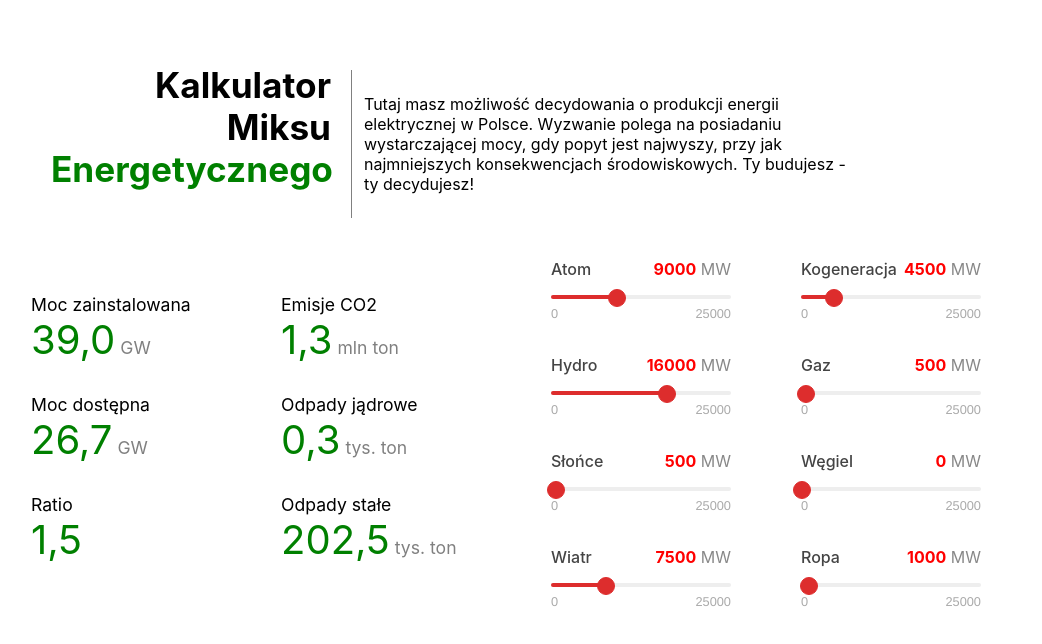
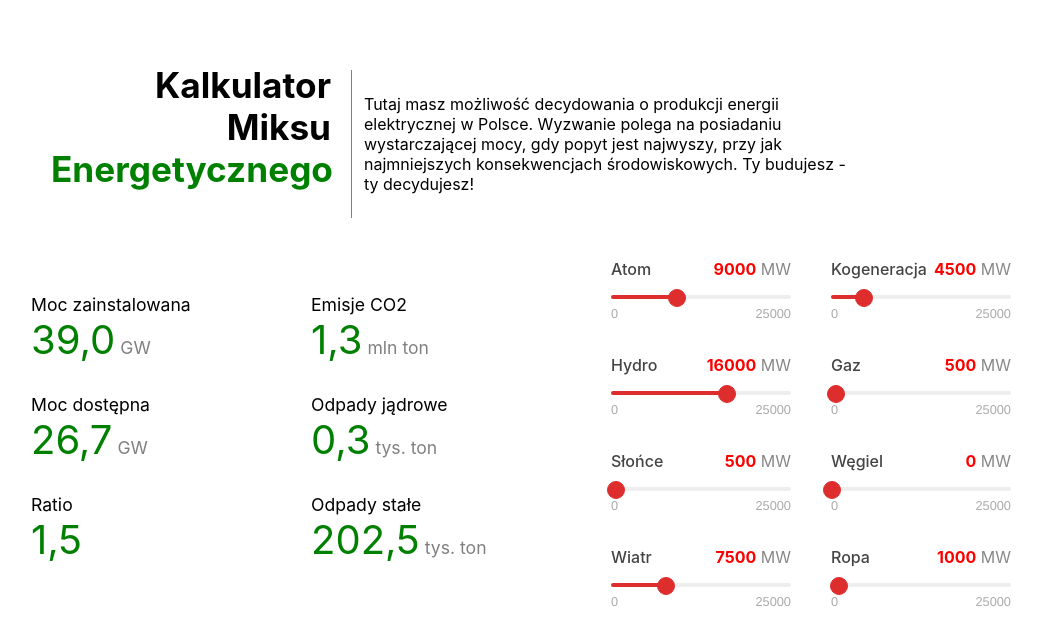
Before and after one commit to sin/energy-calc, a React (Create React App) app: page / in a window 1280 px wide. Shown: the top 644 px of the page, without its empty margins (109-1151 px from the left). Built offline with nearby package versions, Linux system fonts and the light colour scheme.

Commit message:
Fix styles

```diff
--- a/src/components/App/App.css
+++ b/src/components/App/App.css
@@ -39,7 +39,7 @@
 }
 
 .Sliders {
-  width: 380px;
+  max-width: 440px;
 }
 
 .Results {
```
